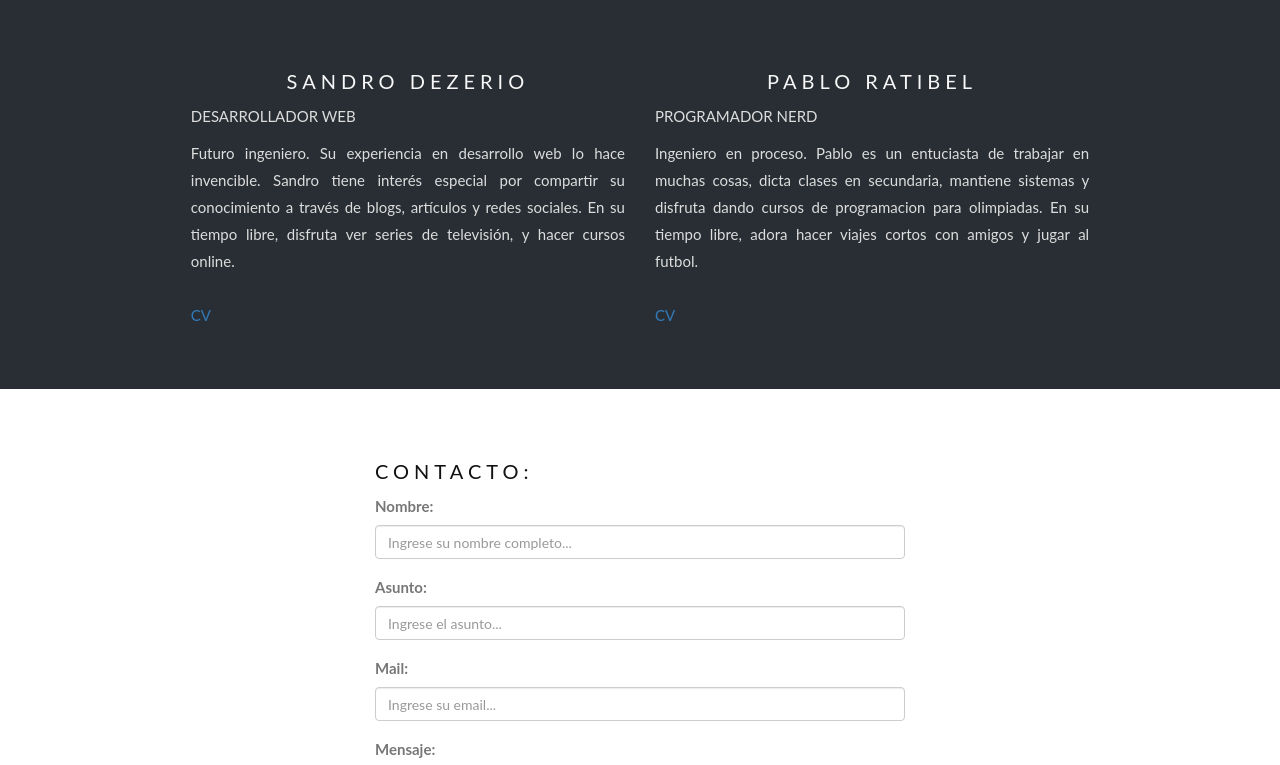
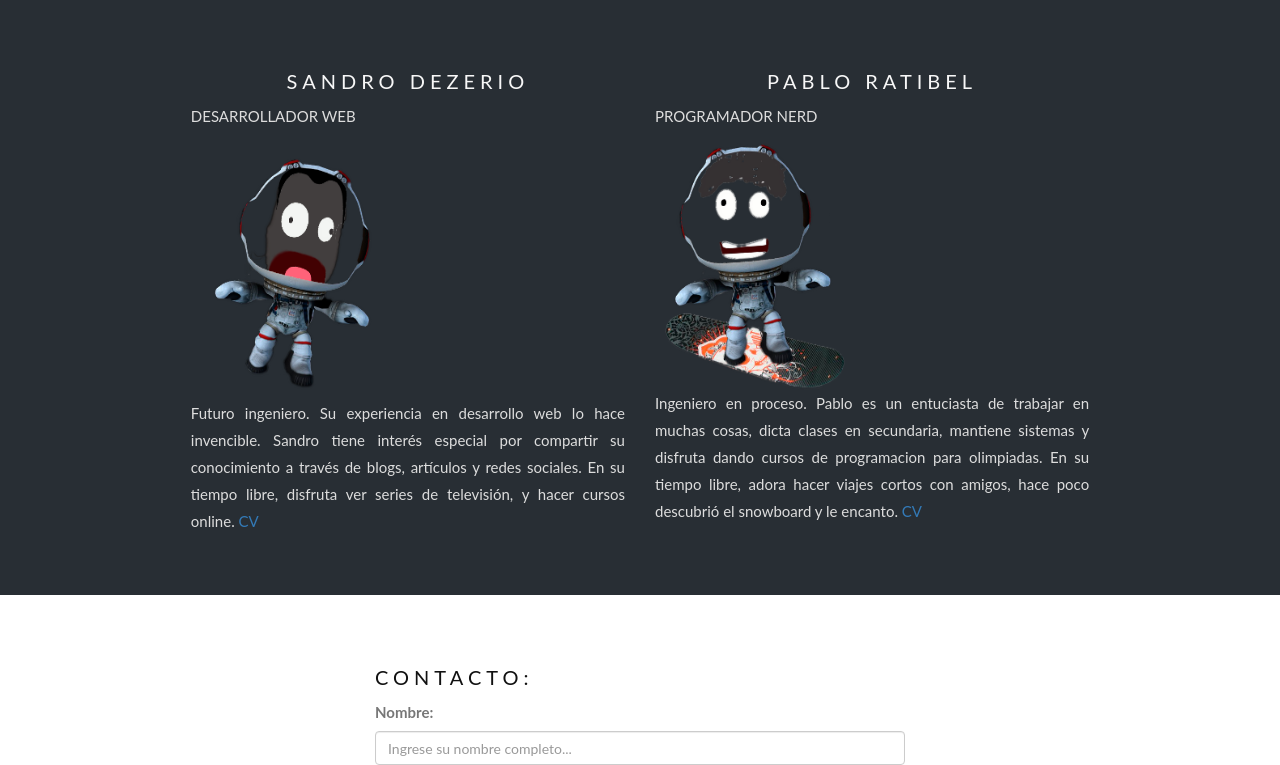
Before and after one commit to SandroSD/Pablo-SanWeb, a PHP site: page / in a window 1280 px wide. Shown: the part 2003-2768 px from the top of the page. Run offline with PHP 8.4, Linux system fonts and the light colour scheme; some libraries are stand-ins or nearby versions.

Commit message:
agregado de imagenes

```diff
--- a/css/index.css
+++ b/css/index.css
@@ -75,3 +75,13 @@ body, html {
     font-size:10px;
     margin-left:5px;
 }
+
+#sandroAnimado{
+	width: 200px;
+	height: 250px;
+ }
+
+ #pabloAnimado{
+	width: 200px;
+	height: 250px;
+ }
--- a/index.php
+++ b/index.php
@@ -52,16 +52,18 @@
         <div class="col-sm-6">
           <h3 style="text-align:center;color: #f7f7f7;"> Sandro Dezerio </h3>
           <p> DESARROLLADOR WEB <p>
+          <img src="img/sandro.png"  id="sandroAnimado">
           <p> Futuro ingeniero. Su experiencia en desarrollo web lo hace invencible. Sandro tiene interés especial por compartir su conocimiento a través de blogs, artículos y redes sociales. En su tiempo libre, disfruta ver series de televisión, y hacer cursos online.
-          <br><br>
-          <a href="http://pabloratibel.sytes.net" target="_blank">CV</a>
-        </p>
+
+            <a href="http://pabloratibel.sytes.net" target="_blank">CV</a>
+          </p>
         </div>
         <div class="col-sm-6">
           <h3 style="text-align:center;color: #f7f7f7;"> Pablo Ratibel </h3>
           <p> PROGRAMADOR NERD </p>
-          <p> Ingeniero en proceso. Pablo es un entuciasta de trabajar en muchas cosas, dicta clases en secundaria, mantiene sistemas y disfruta dando cursos de programacion para olimpiadas. En su tiempo libre, adora hacer viajes cortos con amigos y jugar al futbol.
-          <br><br>
+          <img src="img/pablo.png"  id="pabloAnimado">
+          <p> Ingeniero en proceso. Pablo es un entuciasta de trabajar en muchas cosas, dicta clases en secundaria, mantiene sistemas y disfruta dando cursos de programacion para olimpiadas. En su tiempo libre, adora hacer viajes cortos con amigos, hace poco descubrió el snowboard y le encanto.
+
             <a href="http://pabloratibel.sytes.net" target="_blank">CV</a>
           </p>
         </div>
```
Also changed, not shown: img/pablo.png (added), img/sandro.png (added).
